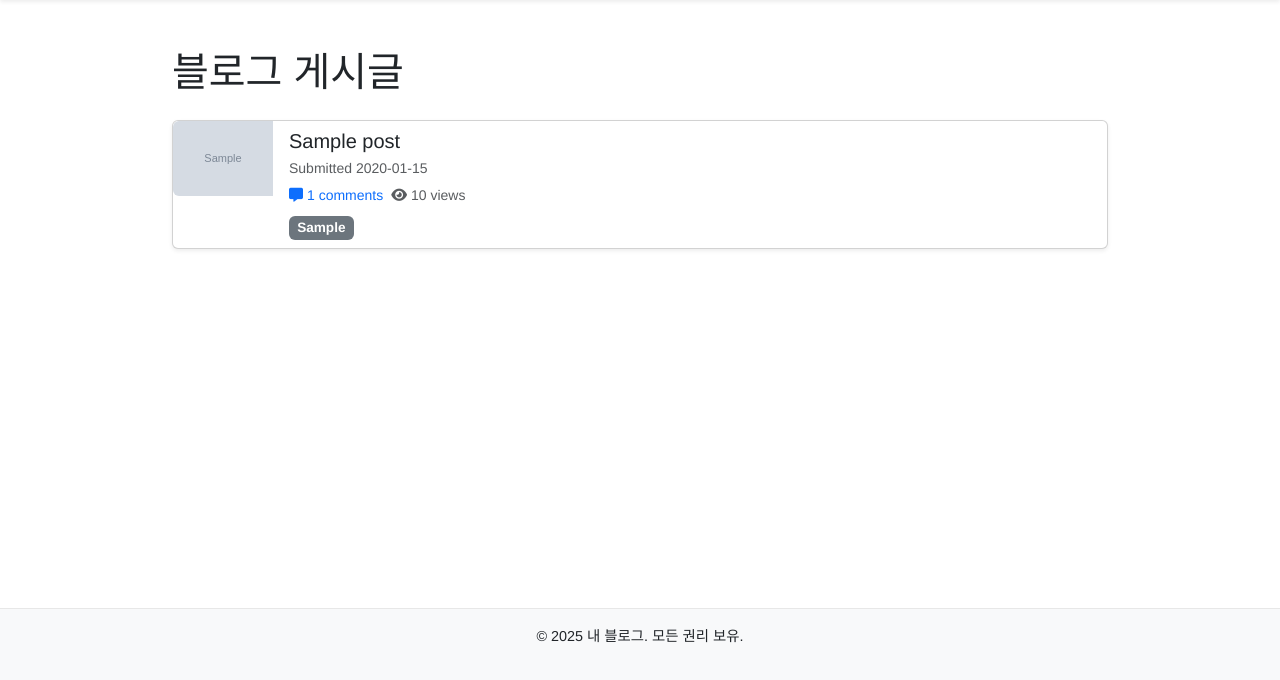
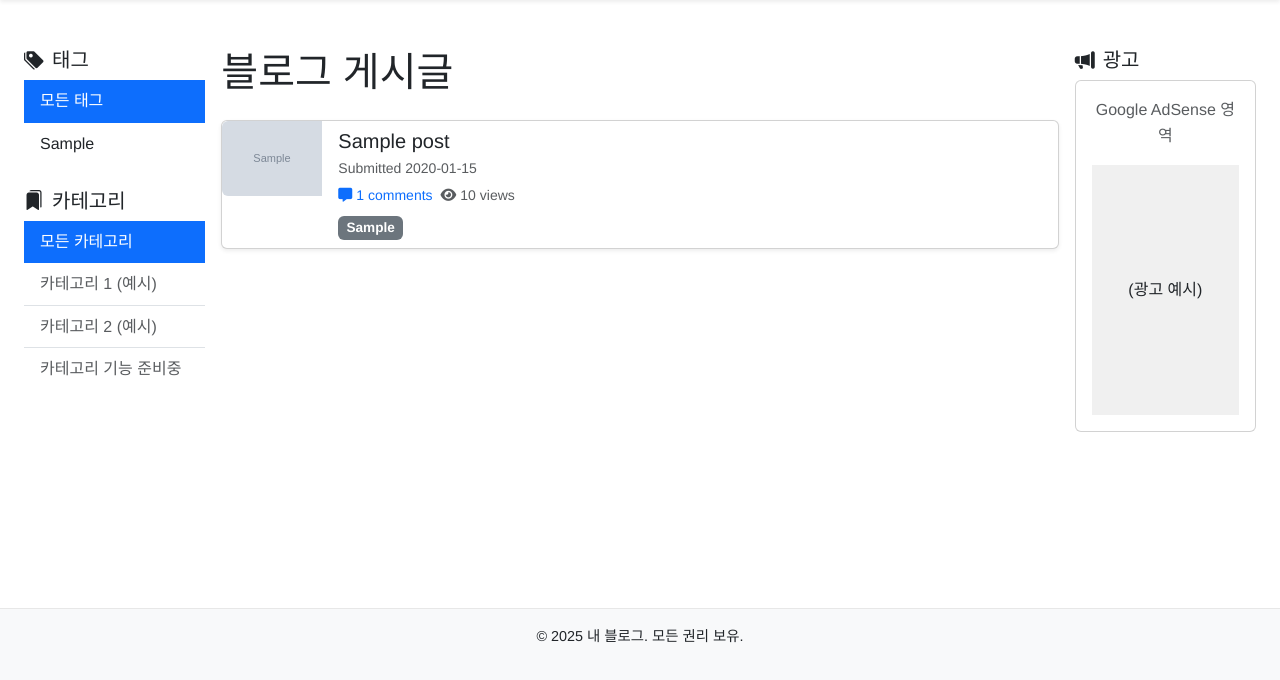
Before and after one commit to devzerops/blog, a Flask app: page / in a window 1280 px wide. Shown: the part 120-800 px from the top of the page. Run offline with Flask 3, Linux system fonts and the light colour scheme; tables that the repository leaves empty hold one stand-in row (values such as "Sample post"); grey boxes marked "Sample" are stand-in pictures; some libraries are stand-ins or nearby versions.

Commit message:
edit: html footer navbar

```diff
--- a/app/routes_public.py
+++ b/app/routes_public.py
@@ -26,8 +26,23 @@ def post_list():
     page = request.args.get('page', 1, type=int)
     search_query = request.args.get('q', None)
     tag_name = request.args.get('tag', None)
+    category_name = request.args.get('category', None) # Added category_name
 
     query_obj = Post.query.filter(Post.is_published == True) # Show only published posts
+
+    title = '블로그 게시글' # Default title
+
+    if tag_name:
+        query_obj = query_obj.filter(Post.tags.ilike(f"%{tag_name}%"))
+        title = f'"{tag_name}" 태그 글 목록'
+
+    if category_name:
+        # Placeholder for category filtering logic on query_obj
+        # For now, just updating title. Actual filtering will be added when categories are implemented.
+        # query_obj = query_obj.filter(Post.category == category_name) # Example if category was a direct field
+        title = f'"{category_name}" 카테고리 글 목록'
+        if tag_name: # If both tag and category are present
+             title = f'"{tag_name}" 태그 및 "{category_name}" 카테고리 글 목록'
 
     if search_query:
         search_term = f"%{search_query}%"
@@ -37,9 +52,20 @@ def post_list():
                 Post.content.ilike(search_term)
             )
         )
-        title = f'"{search_query}" 검색 결과'
-    else:
-        title = '블로그 게시글'
+        # Adjust title if search is also active
+        if tag_name or category_name:
+            title += f' 중 "{search_query}" 검색 결과'
+        else:
+            title = f'"{search_query}" 검색 결과'
+
+    # Fetch all unique tags from published posts for the sidebar
+    all_published_posts_for_tags = Post.query.filter(Post.is_published == True).all()
+    unique_tags = set()
+    for post_item_for_tags in all_published_posts_for_tags:
+        if post_item_for_tags.tags:
+            tags_list = [t.strip() for t in post_item_for_tags.tags.split(',') if t.strip()]
+            unique_tags.update(tags_list)
+    sorted_unique_tags = sorted(list(unique_tags))
 
     posts_pagination = query_obj.order_by(Post.created_at.desc()).paginate(
         page=page, per_page=current_app.config.get('POSTS_PER_PAGE', 10), error_out=False
@@ -73,7 +99,14 @@ def post_list():
             'comment_count': post_item.comments.count()
         })
 
-    return render_template('post_list.html', title=title, posts=processed_posts, pagination=posts_pagination, search_query=search_query, tag_filter=tag_name)
+    return render_template('post_list.html',
+                           title=title,
+                           posts=processed_posts,
+                           pagination=posts_pagination,
+                           search_query=search_query,
+                           tag_filter=tag_name,
+                           category_filter=category_name,  # Pass category_filter
+                           all_tags=sorted_unique_tags) # Pass all_tags
 
 @bp_public.route('/posts/<int:post_id>')
 def post_detail(post_id):
--- a/app/templates/post_list.html
+++ b/app/templates/post_list.html
@@ -3,6 +3,7 @@
 {% block title %}
     {{ title if title else '블로그 게시글' }}
     {% if tag_filter %}- "{{ tag_filter }}" 태그 글 목록{% endif %}
+    {% if category_filter %}- "{{ category_filter }}" 카테고리 글 목록{% endif %}
 {% endblock %}
 
 {% block meta_description %}
@@ -12,15 +13,52 @@
 {% block main_container_class %}container-fluid{% endblock %}
 
 {% block content %}
-<div class="container mt-4">
-    <h1 class="mb-4">{{ title }} {% if tag_filter %} <small class="text-muted">({{ tag_filter }})</small>{% endif %}</h1>
+<div class="row mt-4">
+    <!-- Left Sidebar for Filters -->
+    <div class="col-md-2 ps-lg-4 ps-md-3 ps-2 pe-2">
+        <div class="sticky-top" style="top: 20px;">
+            <h5><i class="bi bi-tags-fill me-2"></i>태그</h5>
+            <div class="list-group list-group-flush mb-4">
+                <a href="{{ url_for('public.post_list') }}" class="list-group-item list-group-item-action {% if not tag_filter and not category_filter %}active{% endif %}">
+                    모든 태그
+                </a>
+                {% if all_tags %}
+                    {% for tag in all_tags %}
+                        <a href="{{ url_for('public.post_list', tag=tag) }}" class="list-group-item list-group-item-action {% if tag_filter == tag %}active{% endif %}">
+                            {{ tag }}
+                        </a>
+                    {% endfor %}
+                {% else %}
+                    <span class="list-group-item text-muted">태그 없음</span>
+                {% endif %}
+            </div>
+
+            <h5><i class="bi bi-bookmarks-fill me-2"></i>카테고리</h5>
+            <div class="list-group list-group-flush">
+                <a href="{{ url_for('public.post_list') }}" class="list-group-item list-group-item-action {% if not category_filter and not tag_filter %}active{% endif %}">
+                    모든 카테고리
+                </a>
+                {# Placeholder for categories - replace with actual categories later #}
+                <a href="#" class="list-group-item list-group-item-action disabled">카테고리 1 (예시)</a>
+                <a href="#" class="list-group-item list-group-item-action disabled">카테고리 2 (예시)</a>
+                <span class="list-group-item text-muted">카테고리 기능 준비중</span>
+            </div>
+        </div>
+    </div>
+
+    <!-- Right Content Area for Posts -->
+    <div class="col-md-8 px-2">
+        <h1 class="mb-4">
+            {{ title }}
+            {% if tag_filter %} <small class="text-muted">({{ tag_filter }} 태그)</small>{% endif %}
+            {% if category_filter %} <small class="text-muted">({{ category_filter }} 카테고리)</small>{% endif %}
+        </h1>
 
         {% if posts %}
             <div class="post-list-container">
                 {% for post in posts %}
                 <div class="card mb-3 shadow-sm blog-post-card-reddit">
                     <div class="row g-0">
-                    {# Removed upvote/downvote column #}
                         {% if post.image_url %}
                         <div class="col-auto" style="max-width: 100px;">
                             <a href="{{ url_for('public.post_detail', post_id=post.id) }}">
@@ -39,7 +77,6 @@
                                 <div class="d-flex align-items-center text-muted small">
                                     <a href="{{ url_for('public.post_detail', post_id=post.id) }}#comments" class="text-decoration-none me-2"><i class="fas fa-comment-alt me-1"></i>{{ post.comment_count }} comments</a>
                                     <span class="me-2"><i class="fas fa-eye me-1"></i>{{ post.views }} views</span>
-                                {# Removed Share and Save links #}
                                 </div>
                                 {% if post.tags %}
                                     <div class="mt-2">
@@ -61,7 +98,7 @@
             <nav aria-label="Page navigation" class="mt-5">
                 <ul class="pagination justify-content-center">
                     {% if pagination.has_prev %}
-                    <li class="page-item"><a class="page-link" href="{{ url_for(request.endpoint, page=pagination.prev_num, tag_name=tag_filter if tag_filter else None) }}">이전</a></li>
+                        <li class="page-item"><a class="page-link" href="{{ url_for(request.endpoint, page=pagination.prev_num, tag=tag_filter if tag_filter else None, category=category_filter if category_filter else None) }}">이전</a></li>
                     {% else %}
                         <li class="page-item disabled"><span class="page-link">이전</span></li>
                     {% endif %}
@@ -71,7 +108,7 @@
                             {% if pagination.page == page_num %}
                                 <li class="page-item active" aria-current="page"><span class="page-link">{{ page_num }}</span></li>
                             {% else %}
-                            <li class="page-item"><a class="page-link" href="{{ url_for(request.endpoint, page=page_num, tag_name=tag_filter if tag_filter else None) }}">{{ page_num }}</a></li>
+                                <li class="page-item"><a class="page-link" href="{{ url_for(request.endpoint, page=page_num, tag=tag_filter if tag_filter else None, category=category_filter if category_filter else None) }}">{{ page_num }}</a></li>
                             {% endif %}
                         {% else %}
                             <li class="page-item disabled"><span class="page-link">...</span></li>
@@ -79,7 +116,7 @@
                     {% endfor %}
 
                     {% if pagination.has_next %}
-                    <li class="page-item"><a class="page-link" href="{{ url_for(request.endpoint, page=pagination.next_num, tag_name=tag_filter if tag_filter else None) }}">다음</a></li>
+                        <li class="page-item"><a class="page-link" href="{{ url_for(request.endpoint, page=pagination.next_num, tag=tag_filter if tag_filter else None, category=category_filter if category_filter else None) }}">다음</a></li>
                     {% else %}
                         <li class="page-item disabled"><span class="page-link">다음</span></li>
                     {% endif %}
@@ -88,8 +125,11 @@
             {% endif %}
 
         {% else %}
-        <p class="text-center">{% if tag_filter %}
+            <p class="text-center">
+                {% if tag_filter %}
                     "{{tag_filter}}" 태그가 포함된 글이 없습니다.
+                {% elif category_filter %}
+                    "{{category_filter}}" 카테고리에 해당하는 글이 없습니다.
                 {% else %}
                     아직 게시된 글이 없습니다.
                 {% endif %}
@@ -97,4 +137,23 @@
             </p>
         {% endif %}
     </div>
+
+    <!-- Right Sidebar for AdSense -->
+    <div class="col-md-2 ps-2 pe-lg-4 pe-md-3 pe-2">
+        <div class="sticky-top" style="top: 20px;">
+            <h5><i class="bi bi-megaphone-fill me-2"></i>광고</h5>
+            <div class="card">
+                <div class="card-body text-center">
+                    <p class="card-text text-muted">Google AdSense 영역</p>
+                    <!-- AdSense code will go here -->
+                    <div style="width:100%; height:250px; background-color:#f0f0f0; display:flex; align-items:center; justify-content:center;">
+                        (광고 예시)
+                    </div>
+                </div>
+            </div>
+            <!-- You might want to add more ad units or other content here -->
+        </div>
+    </div>
+
+</div>
 {% endblock %}
```
Lines whose indentation alone changed are shown as unchanged.
